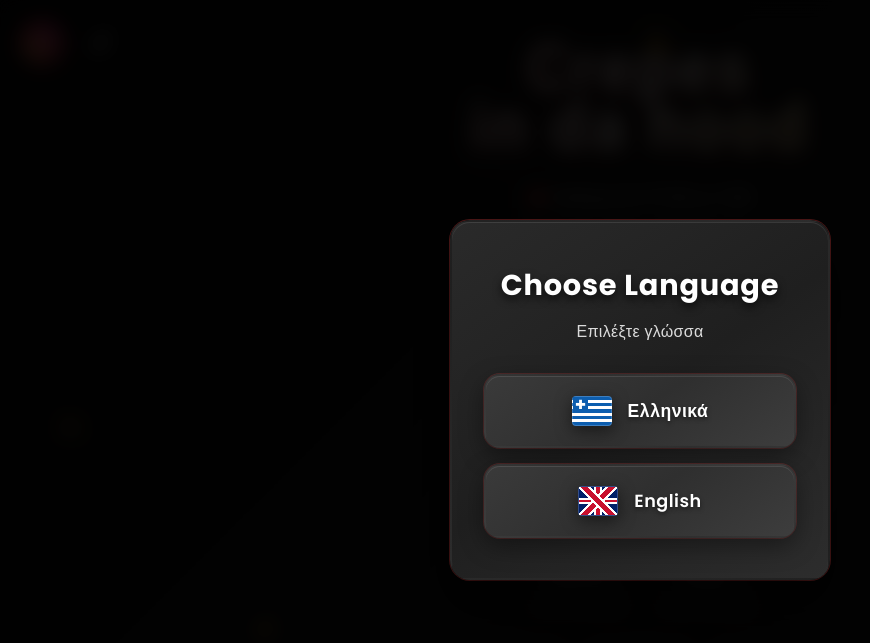
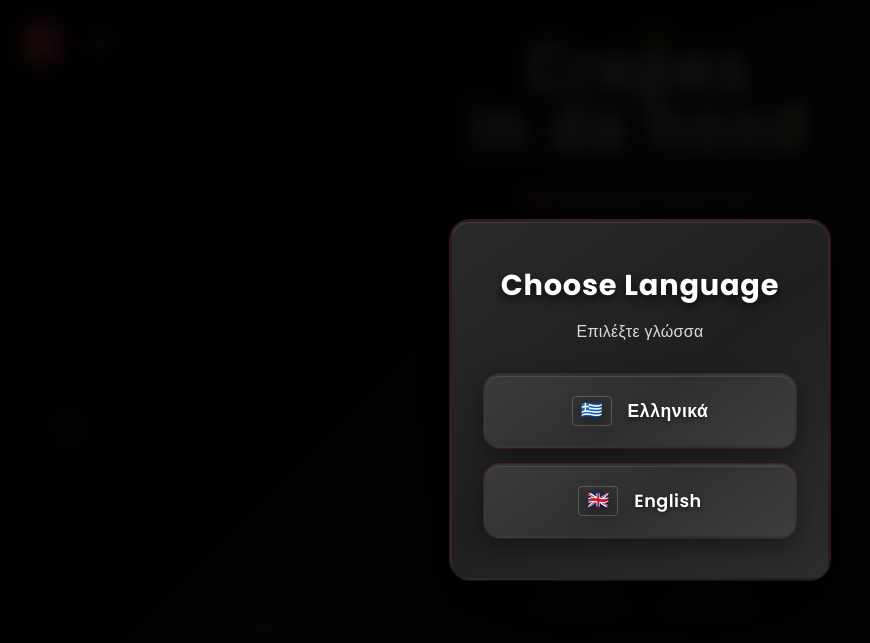
Before and after one commit to vtsakmakis/tsonas-menu, a plain HTML site: page index.html in a window 1280 px wide. Shown: the top 643 px of the page, without its empty margins (0-870 px from the left). Drawn offline with Linux system fonts and the light colour scheme.

Commit message:
Update index.html

```diff
--- a/index.html
+++ b/index.html
@@ -49,12 +49,12 @@
 
             <div class="language-buttons">
                 <button class="lang-btn greek" onclick="selectLanguage('greek')">
-                    <span class="flag greek-flag"></span>
+                    <span class="flag">🇬🇷</span>
                     <span class="text">Ελληνικά</span>
                 </button>
 
                 <button class="lang-btn english" onclick="selectLanguage('english')">
-                    <span class="flag english-flag"></span>
+                    <span class="flag">🇬🇧</span>
                     <span class="text">English</span>
                 </button>
             </div>
```
